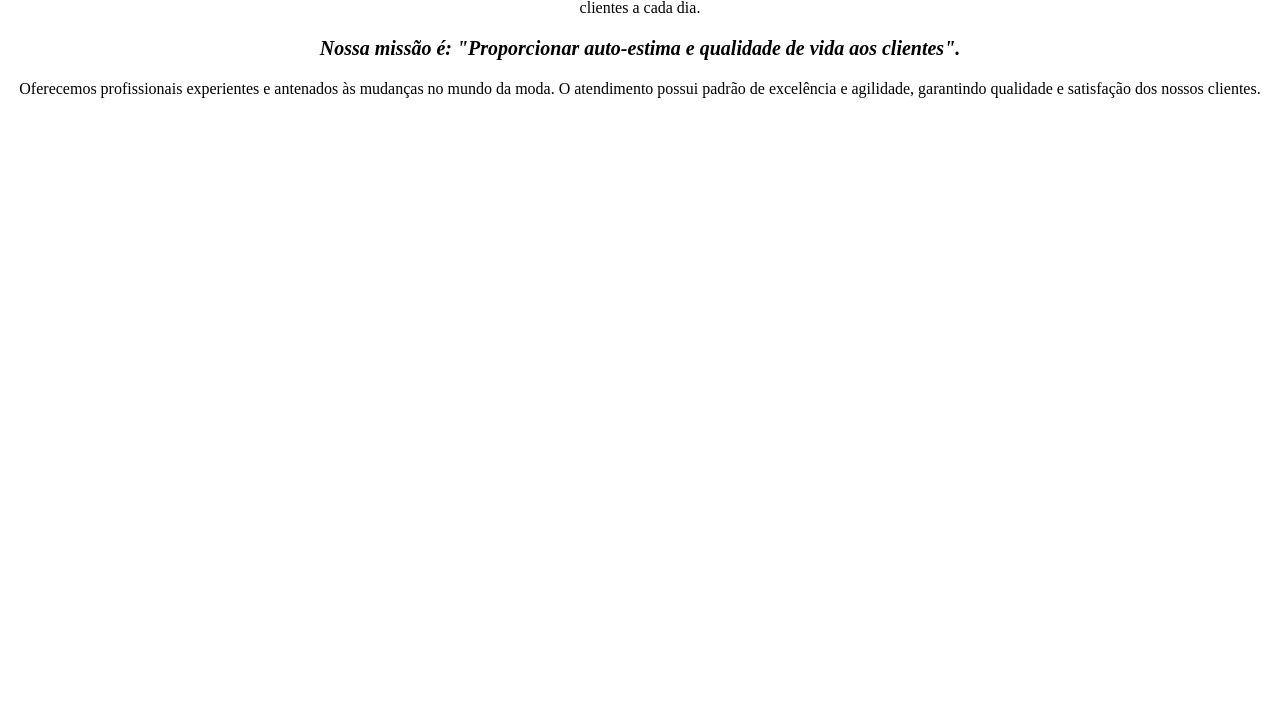
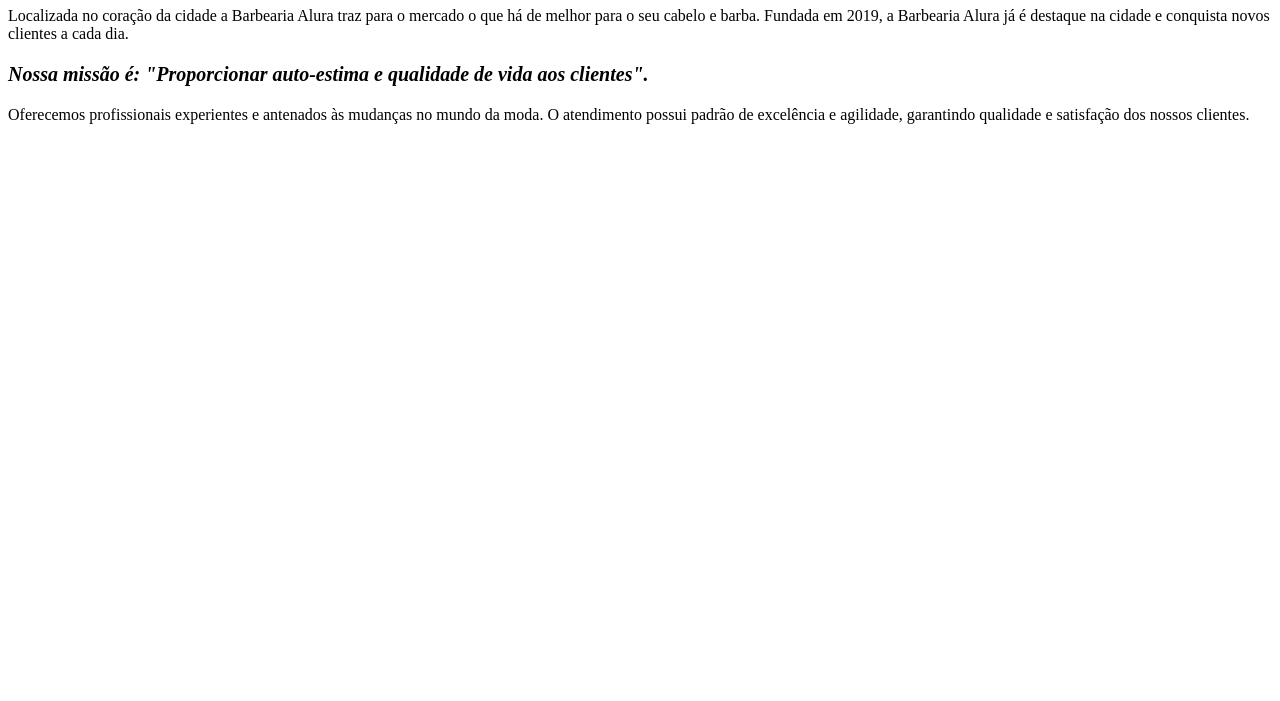
Before and after one commit to Isisbr/site-barbearia, a plain HTML site: page index.html in a window 1280 px wide. Shown: the part 99-800 px from the top of the page. Drawn offline with Linux system fonts and the light colour scheme.

Commit message:
Add files via upload

```diff
--- a/index.html
+++ b/index.html
@@ -3,15 +3,21 @@
       <head>
           <meta charset="UTF8">
           <title>Barbearia alura</title>
+          <link rel="styleshet"
+          <style>
+            p {
+              text-align: center
+            }
+          </style>
       </head>
 
       <body>
           <h1 style="text-align: center">Sobre a Barbearia Alura</h1>
 
-          <p style="text-align: center">Localizada no coração da cidade a Barbearia Alura traz para o mercado o que há de melhor para o seu cabelo e barba. Fundada em 2019, a Barbearia Alura já é destaque na cidade e conquista novos clientes a cada dia.</p>
+          <p>Localizada no coração da cidade a Barbearia Alura traz para o mercado o que há de melhor para o seu cabelo e barba. Fundada em 2019, a Barbearia Alura já é destaque na cidade e conquista novos clientes a cada dia.</p>
 
-         <p style="font-size: 20px; text-align: center;"><strong><em>Nossa missão é: "Proporcionar auto-estima e qualidade de vida aos clientes".</em></strong></p>
+         <p style="font-size: 20px"><strong><em>Nossa missão é: "Proporcionar auto-estima e qualidade de vida aos clientes".</em></strong></p>
 
-         <p style="text-align: center">Oferecemos profissionais experientes e antenados às mudanças no mundo da moda. O atendimento possui padrão de excelência e agilidade, garantindo qualidade e satisfação dos nossos clientes.</p>
+         <p>Oferecemos profissionais experientes e antenados às mudanças no mundo da moda. O atendimento possui padrão de excelência e agilidade, garantindo qualidade e satisfação dos nossos clientes.</p>
      </body>
 </html>
```
